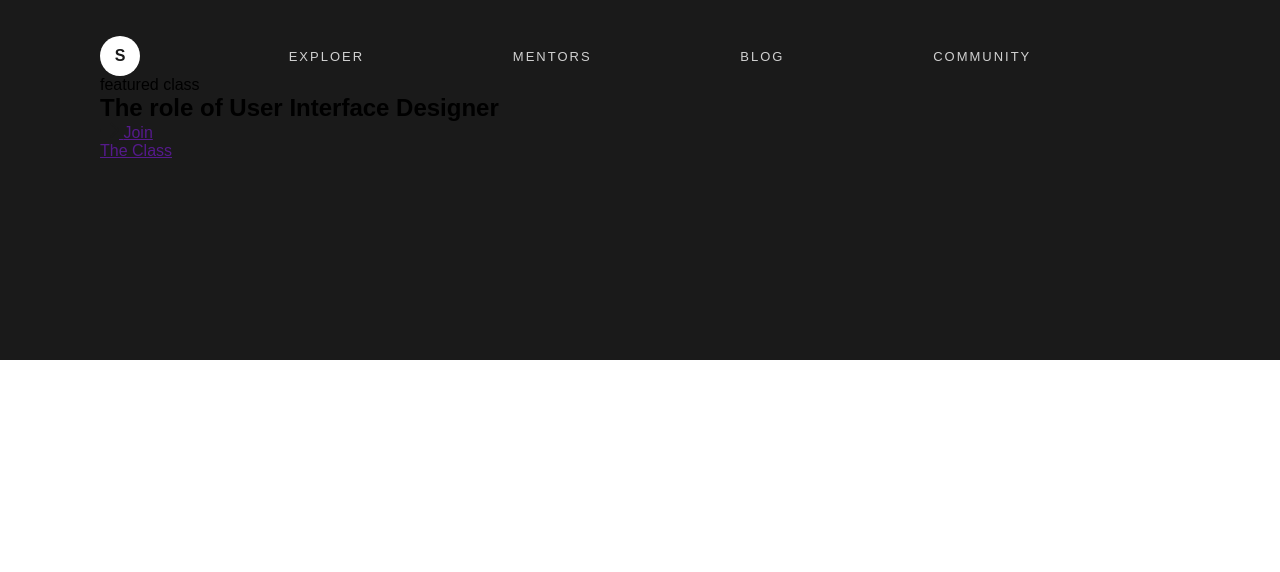
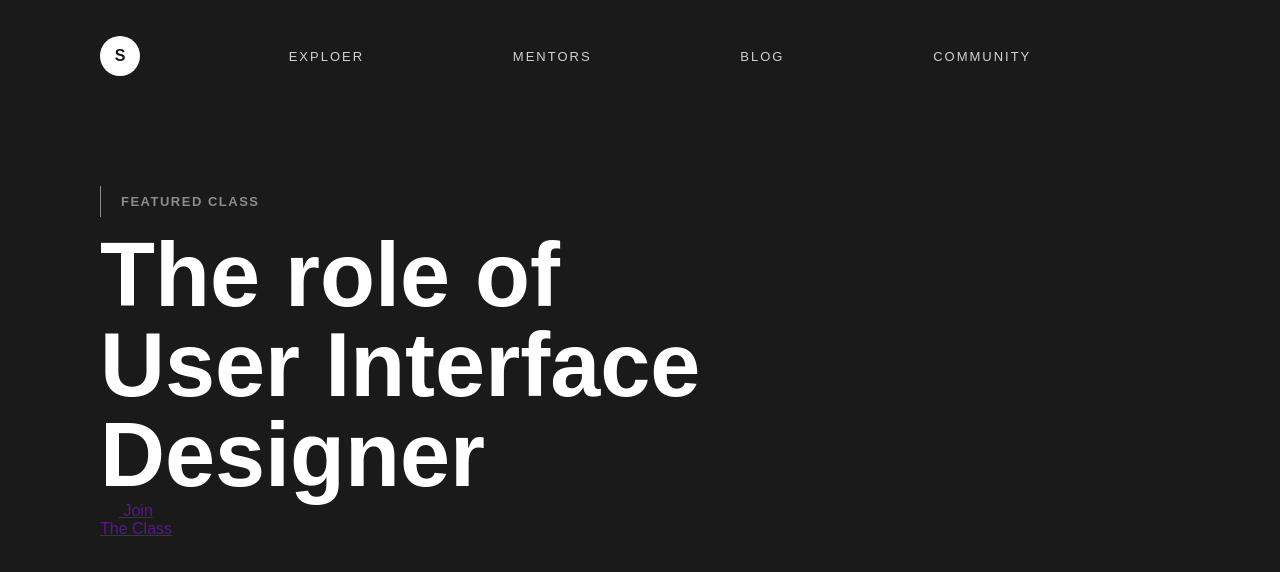
Before and after one commit to F1reKey/site-vizitka, a plain HTML site: page index.html in a window 1280 px wide. Drawn offline with Linux system fonts and the light colour scheme.

Commit message:
update-3

```diff
--- a/style.css
+++ b/style.css
@@ -49,3 +49,29 @@
     letter-spacing: 2px;
     font-size: 13px;
 }
+
+.header-title {
+    margin-top: 110px;
+    margin-bottom: 80px;
+    position: relative;
+}
+
+.header-subtitle-text {
+    display: inline-block;
+    border-left: 1px solid #8c8c8c;
+    padding: 8px 0 8px 20px;
+    color: #8c8c8c;
+    font-weight: bold;
+    text-transform: uppercase;
+    font-size: 13px;
+    letter-spacing: 1.5px;
+    margin-bottom: 13px;
+}
+
+.header-title-text {
+    font-size: 90px;
+    font-weight: bold;
+    color: #fff;
+    max-width: 620px;
+    line-height: 1;
+}
```
